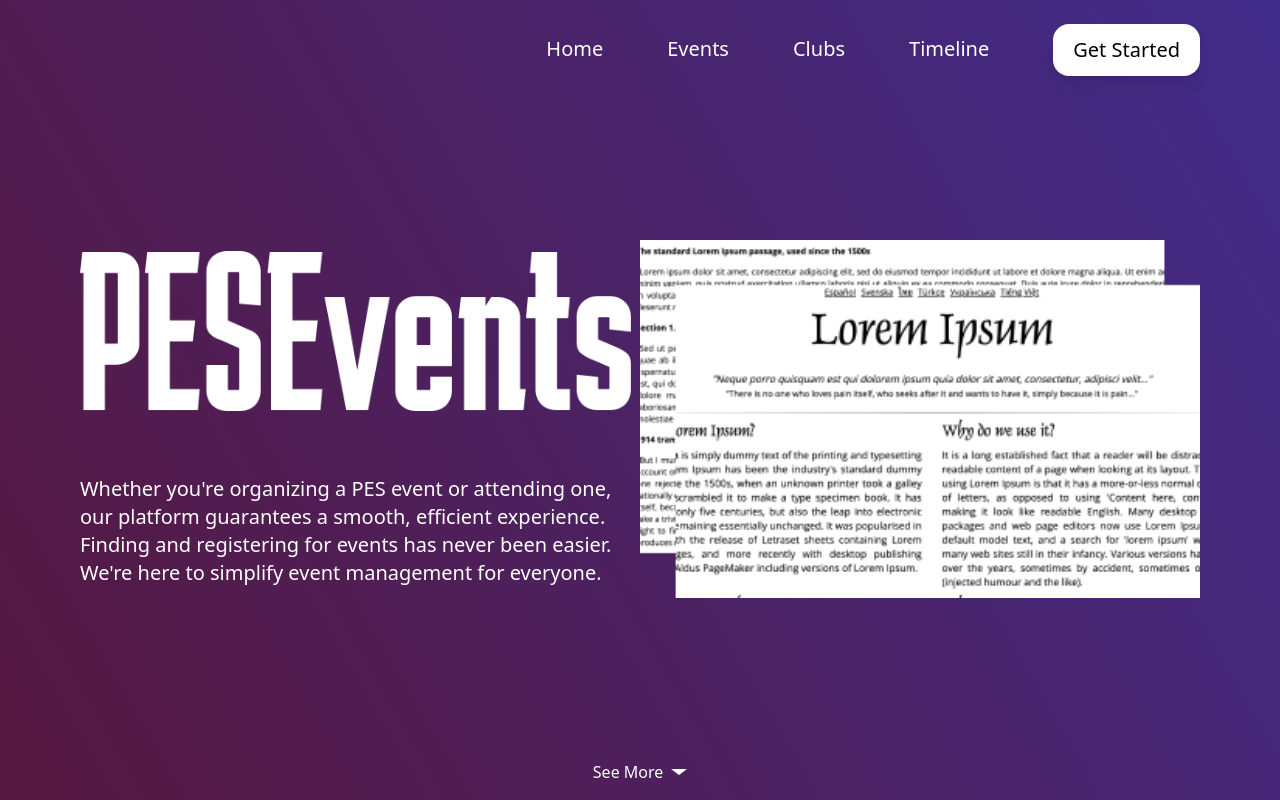
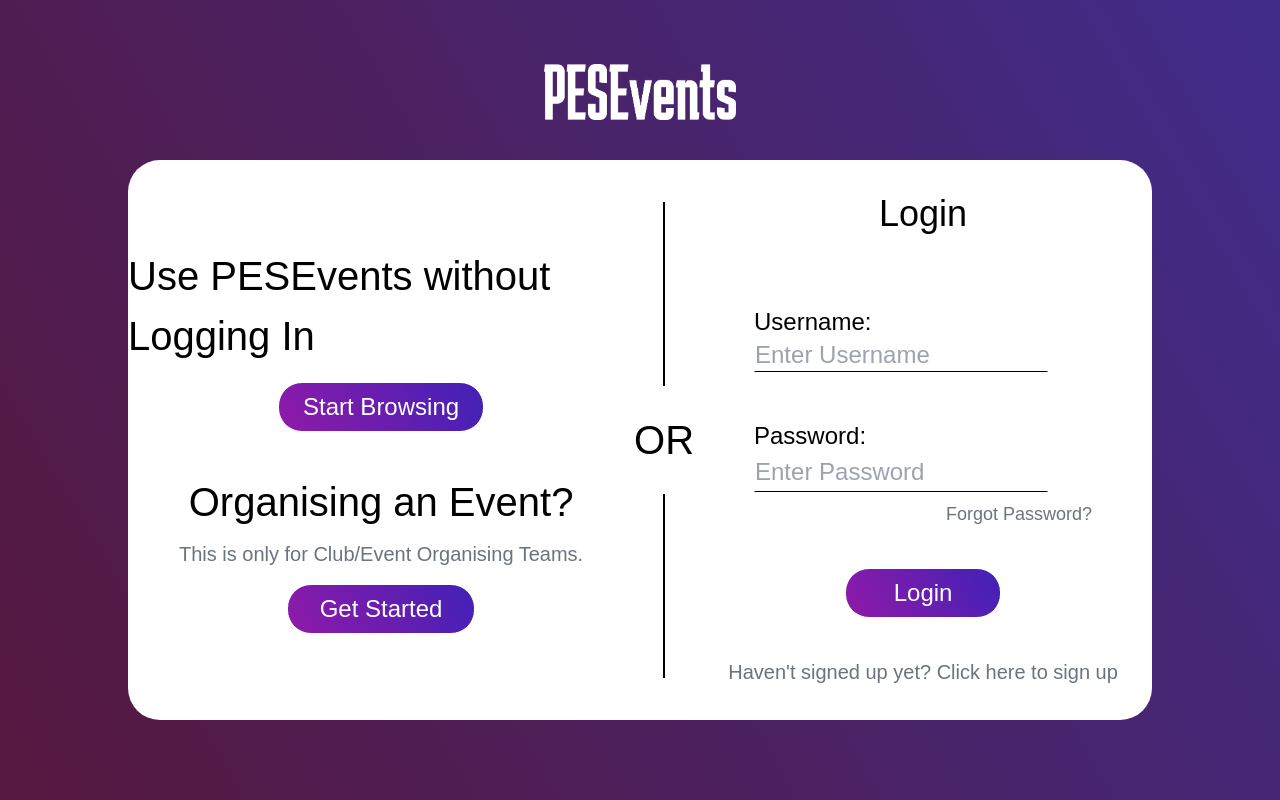
Before and after one commit to Vishnu6977/PESEvents, a React (Vite) app in the folder frontend/: page /getstarted in a window 1280 px wide. Shown: the top 800 px of the page. Built offline with nearby package versions, Linux system fonts and the light colour scheme; a web font is replaced by a local one.

Commit message:
getstarted

```diff
--- a/frontend/package.json
+++ b/frontend/package.json
@@ -11,7 +11,8 @@
   },
   "dependencies": {
     "react": "^18.3.1",
-    "react-dom": "^18.3.1"
+    "react-dom": "^18.3.1",
+    "react-router-dom": "^6.27.0"
   },
   "devDependencies": {
     "@eslint/js": "^9.11.1",
--- a/frontend/src/App.css
+++ b/frontend/src/App.css
@@ -1,7 +1,5 @@
-
-  body, html {
-    background: linear-gradient(60deg, #56183f, #402c8a);
-    background-size: 100% 100%;
-    height: 100vh;
-    margin: 0;
-  }
+body, html {
+  background: linear-gradient(60deg, #56183f, #402c8a);
+  height: 100vh;
+  margin: 0;
+}
--- a/frontend/src/App.jsx
+++ b/frontend/src/App.jsx
@@ -1,10 +1,17 @@
 import './App.css';
 import Home from './components/home/Home';
+import Authenticate from './components/authentication/Authenticate';
+import { BrowserRouter as Router, Routes, Route } from 'react-router-dom';
 
 function App() {
   return (
     <div>
-      <Home />
+      <Router>
+        <Routes>
+          <Route path="/" element={<Home />} />
+          <Route path="/getstarted" element={<Authenticate />} />
+        </Routes>
+      </Router>
     </div>
   )
 }
--- /dev/null
+++ b/frontend/src/components/authentication/Authenticate.jsx
@@ -0,0 +1,44 @@
+import React from 'react'
+import './mad.css'
+
+const Authenticate = () => {
+  return (
+    <div className='flex flex-col items-center pt-[8vh]'>
+        <img src='logo.png' className='h-[7vh]' />
+        <div className='h-[70vh] w-[80vw] bg-white rounded-[2rem] mt-[5vh] flex flex-row items-center justify-evenly'>
+            <div className='flex flex-col items-center justify-center text-[2.5rem] font-marv w-[42vw]'>
+                <h1>Use PESEvents without Logging In</h1>
+                <button className='text-white text-2xl btn-clr rounded-3xl px-6 py-2 mt-[2vh] border border-white hover:border-black'>Start Browsing</button>
+                <h1 className='pt-[5vh]'>Organising an Event?</h1>
+                <p className='text-xl pt-[1vh] text-gray-500'>This is only for Club/Event Organising Teams.</p>
+                <button className='text-white text-2xl btn-clr rounded-3xl px-8 py-2 mt-[2vh] border border-white hover:border-black'>Get Started</button>
+            </div>
+            <div className='flex flex-col items-center justify-center'>
+                <div className='bg-black w-[1.5px] h-[23vh]'></div>
+                <h1 className='font-marv text-[5vh] py-[3vh]'>OR</h1>
+                <div className='bg-black w-[1.5px] h-[23vh]'></div>
+            </div>
+            <div className='flex flex-col items-center justify-center text-4xl font-marv w-[38vw]'>
+                <h1 className='text-4xl pb-[8vh]'>Login</h1>
+                <form>
+                    <label className='text-2xl'>Username:</label><br/>
+                    <div className='flex flex-row'>
+                        <input type='text' placeholder='Enter Username' className='border border-b-black border-t-white border-l-white border-r-white outline-none text-2xl w-[23vw] mb-[5vh]'/><br/>
+                    </div>
+
+                    <label className='text-2xl'>Password:</label><br/>
+                    <div className='flex flex-row'>
+                        <input type='text' placeholder='Enter Password' className='border border-b-black border-t-white border-l-white border-r-white outline-none text-2xl w-[23vw]'/><br/>
+                    </div>
+                    <p className='text-lg pl-[15vw] pt-2 text-gray-500'>Forgot Password?</p>
+
+                    <center><button className='text-white text-2xl btn-clr rounded-3xl px-12 py-2 mt-[5vh] border border-white hover:border-black'>Login</button></center>
+                </form>
+                <p className='text-xl text-gray-500 mt-[5vh]'>Haven't signed up yet? Click here to sign up</p>
+            </div>
+        </div>
+    </div>
+  )
+}
+
+export default Authenticate
--- /dev/null
+++ b/frontend/src/components/authentication/mad.css
@@ -0,0 +1,9 @@
+.btn-clr {
+    background: linear-gradient(60deg, #901aa8, #4121b7);
+}
+
+.btn-clr:hover {
+    background: white;
+    color: black;
+    transition-duration: 0.3s;
+}
--- a/frontend/src/components/home/Home.jsx
+++ b/frontend/src/components/home/Home.jsx
@@ -1,6 +1,7 @@
 import React, { useRef, useState, useEffect } from 'react';
 import HomeUnder from './HomeUnder';
 import './home.css';
+import { Link } from 'react-router-dom';
 
 const Home = () => {
   const homeUnderRef = useRef(null);
@@ -52,9 +53,9 @@ const Home = () => {
               Timeline
               <span className='block max-w-0 group-hover:max-w-full transition-all duration-300 h-0.5 bg-current'></span>
             </div>
-            <button className='navbtn rounded-2xl px-5 py-3 shadow-lg'>
+            <Link to='/getstarted' className='navbtn rounded-2xl px-5 py-3 shadow-lg'>
               Get Started
-            </button>
+            </Link>
           </div>
         </nav>
 
```
Also changed, not shown: 1 other file (tests, documents, lock files or other folders).
